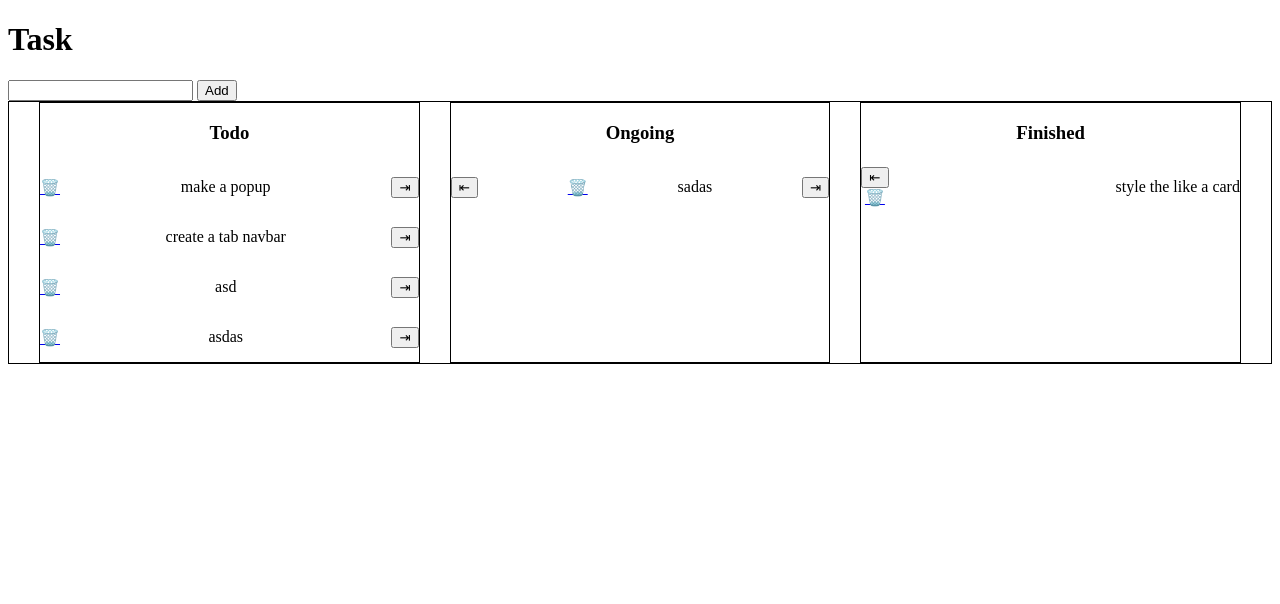
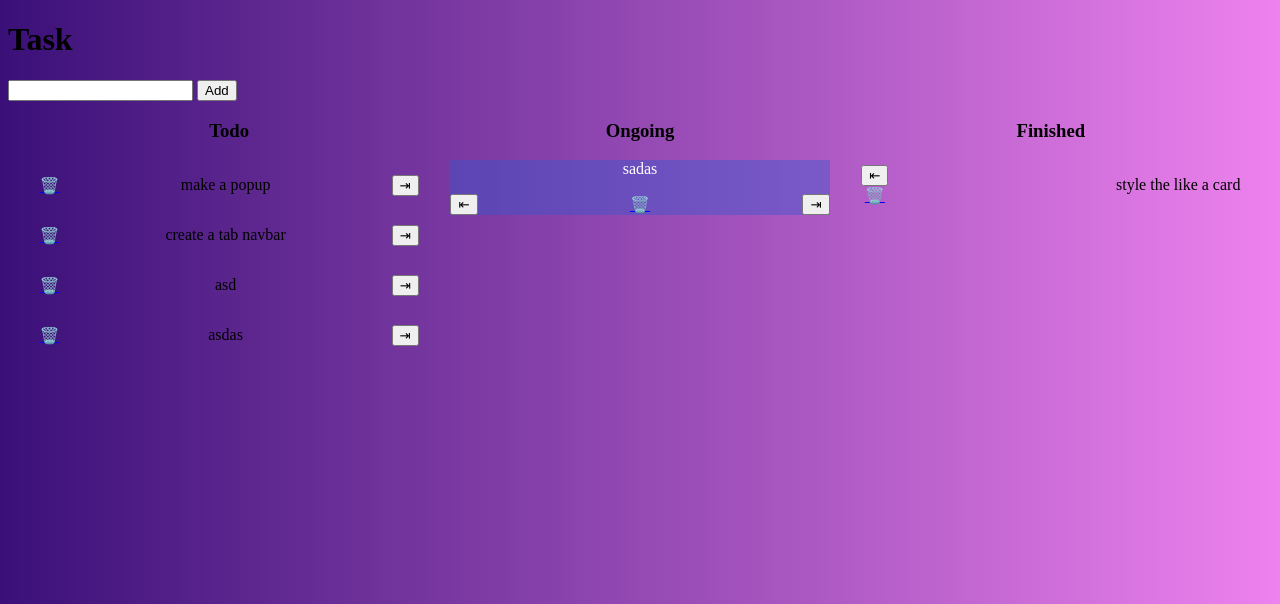
Before and after one commit to gemrey13/todo-webapp, a Django app: page / in a window 1280 px wide. Shown: the top 604 px of the page. Run offline with Django 4.2, Linux system fonts and the light colour scheme; data comes from the database, SQL or seed files in the repository; both versions use the stored data as it was after the commit.

Commit message:
Add some styling

```diff
--- a/TodoProject/TodoProject/settings.py
+++ b/TodoProject/TodoProject/settings.py
@@ -118,9 +118,7 @@ USE_TZ = True
 # https://docs.djangoproject.com/en/4.1/howto/static-files/
 import os
 STATIC_URL = '/static/'
-STATICFILES_DIRS = [
-    os.path.join(BASE_DIR, 'static')
-]
+
 
 # Default primary key field type
 # https://docs.djangoproject.com/en/4.1/ref/settings/#default-auto-field
--- a/TodoProject/mainApp/static/mainApp/css/index.css
+++ b/TodoProject/mainApp/static/mainApp/css/index.css
@@ -1,9 +1,13 @@
+body {
+
+	background: linear-gradient(to right, rgb(58, 16, 120), violet);
+}
+
 .container {
 	display: flex;
 	justify-content: space-evenly;
-	border: solid black 1px;
 	text-align: center;
-
+	max-height: 100vw;
 }
 
 .todo-content, .finished-content {
@@ -12,15 +16,18 @@
 	align-items: center;
 }
 
-.ongoing-content {
+.ongoing-content div{
 	display: flex;
 	justify-content: space-between;
 	align-items: center;
 }
 
+.ongoing-content {
+	margin: 1em 0 0;
+	color: white;
+	background-color: rgb(47, 88, 205, 0.4);
+}
+
 .todo, .ongoing, .finished {
-	border: solid black 1px;
 	width: 30%;
 }
-
-.ongoing
--- a/TodoProject/mainApp/templates/mainApp/index.html
+++ b/TodoProject/mainApp/templates/mainApp/index.html
@@ -28,21 +28,23 @@
 	<h3>Ongoing</h3>
 	{% for task_ongoing in tasks_ongoing %}
 	<div class="ongoing-content">
+
+		<p class="ongoing-content-title">{{task_ongoing.title}}</p>
+		<div>
 			<span class="ongoing-content-back">
 				<form method="post" action="{% url 'update' task_ongoing.id%}">
 					{% csrf_token %}
 					<button type="submit" name="status" value="todo">&#8676;</button>
 				</form>
 			</span>
-
 			<a href="{% url 'delete' task_ongoing.id%}">&#128465;&#65039;</a>
-		<p class="ongoing-content-title">{{task_ongoing.title}}</p>
 			<span class="ongoing-content-forward">
 				<form method="post" action="{% url 'update' task_ongoing.id%}">
 					{% csrf_token %}
 					<button type="submit" name="status" value="finished">&#8677;</button>
 				</form>
 			</span>
+		</div>
 	</div>
 	{% endfor %}
 	</div>
--- a/TodoProject/mainApp/views.py
+++ b/TodoProject/mainApp/views.py
@@ -1,3 +1,5 @@
+
+
 from django.shortcuts import render, redirect, get_object_or_404
 from django.http import HttpResponse
 
@@ -13,7 +15,6 @@ def index(request):
 		title = request.POST['title']
 		todo = Task.objects.create(title=title)
 		return redirect('index')
-
 	return render(request, 'mainApp/index.html', {
 		'tasks_todo': tasks_todo,
 		'tasks_ongoing': tasks_ongoing,
@@ -32,8 +33,8 @@ def update(request, pk):
     	elif status == 'todo':
     		task.status = 'todo'
     	task.save()
+
     	return redirect('index')
-
 
 def delete(request, pk):
 	task = get_object_or_404(Task, pk=pk)
```
Also changed, not shown: TodoProject/db.sqlite3. Lines whose indentation alone changed are shown as unchanged.
